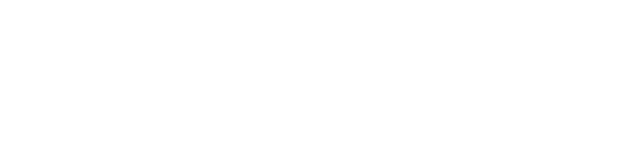
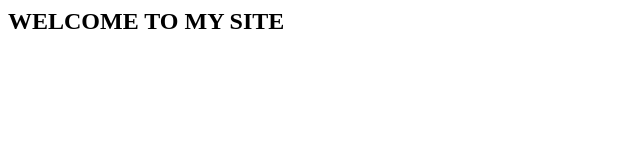
Before and after one commit to izdihar1/dev, a plain HTML site: page index.html in a window 1280 px wide. Shown: the whole page, without its empty margins (0-640 px from the left). Drawn offline with Linux system fonts and the light colour scheme.

Commit message:
Update index.html

```diff
--- a/index.html
+++ b/index.html
@@ -2,7 +2,7 @@
 <head>
 </head>
 <body>
-<h2><WELCOME TO MY SITE</h2>
+<h2>WELCOME TO MY SITE</h2>
 
 </body>
 </html>
```
